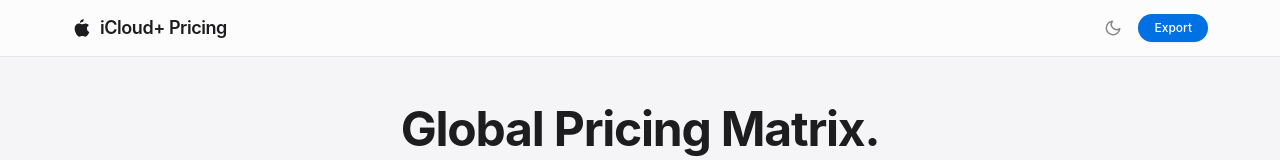
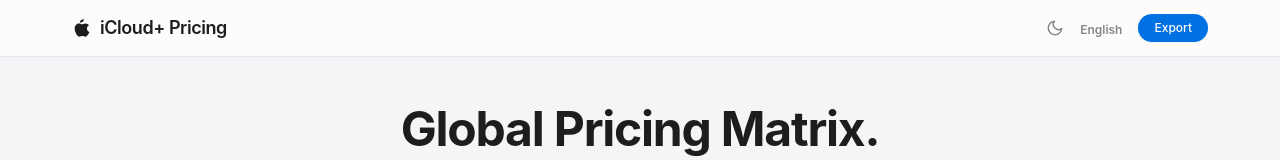
Before and after one commit to WhyWhySeeYa/iCloud-Global-Matrix, a Vue app: page / in a window 1280 px wide. Shown: the top 160 px of the page. Built offline with nearby package versions, Linux system fonts and the light colour scheme; no server answers.

Commit message:
Add i18n and configurable app copy

```diff
--- a/src/App.vue
+++ b/src/App.vue
@@ -3,10 +3,11 @@
  * @file App.vue
  * @description 主应用组件，负责视图渲染和组合各个业务逻辑 Hook
  */
-import { ref, onMounted } from 'vue';
+import { computed, ref, onMounted } from 'vue';
 import { useTheme } from './composables/useTheme.js';
 import { usePricingData } from './composables/usePricingData.js';
 import { useExport } from './composables/useExport.js';
+import { useI18n } from './composables/useI18n.js';
 
 // 组件引入
 import AppHeader from './components/AppHeader.vue';
@@ -17,10 +18,22 @@
 
 // --- 组合式 API (Hooks) 引入 ---
 
-// 1. 主题管理逻辑
+// 1. 多语言翻译逻辑
+const { locale, currentLocaleLabel, t, toggleLocale } = useI18n();
+
+// 2. 主题管理逻辑
 const { isDark, toggleTheme } = useTheme();
 
-// 2. 核心业务数据逻辑 (获取、解析、排序)
+const appTitle = computed(() => import.meta.env.VITE_APP_TITLE || t('appTitle'));
+const heroTitle = computed(() => import.meta.env.VITE_HERO_TITLE || t('heroTitle'));
+const heroSubtitle = computed(() => import.meta.env.VITE_HERO_SUBTITLE || t('heroSubtitle'));
+const pricingTableLabels = computed(() => ({
+  region: t('region'),
+  currency: t('currency'),
+  bestPrice: t('bestPrice')
+}));
+
+// 3. 核心业务数据逻辑 (获取、解析、排序)
 const {
   loading,
   loadingText,
@@ -31,9 +44,9 @@
   bestPrices,
   fetchData,
   toggleSort
-} = usePricingData();
+} = usePricingData(t);
 
-// 3. 导出图片逻辑
+// 4. 导出图片逻辑
 const { saveAsImage } = useExport();
 
 /**
@@ -67,15 +80,20 @@
     <!-- 顶部导航栏 -->
     <AppHeader
       :is-dark="isDark"
+      :app-title="appTitle"
+      :export-label="t('export')"
+      :theme-title="isDark ? t('switchToLight') : t('switchToDark')"
+      :locale-label="currentLocaleLabel"
       @toggle-theme="toggleTheme"
+      @toggle-locale="toggleLocale"
       @export="handleExport"
     />
 
     <main class="max-w-[1200px] mx-auto px-4 sm:px-6 lg:px-8 py-8 md:py-12">
       <!-- 页面标题区域 -->
       <div class="text-center mb-8 md:mb-12">
-        <h2 class="text-2xl md:text-5xl font-bold tracking-tight text-[#1d1d1f] dark:text-white mb-3 md:mb-4">Global Pricing Matrix.</h2>
-        <p class="text-sm md:text-lg text-[#86868b] max-w-2xl mx-auto">Compare iCloud+ storage plans across different regions and currencies in real-time.</p>
+        <h2 class="text-2xl md:text-5xl font-bold tracking-tight text-[#1d1d1f] dark:text-white mb-3 md:mb-4">{{ heroTitle }}</h2>
+        <p class="text-sm md:text-lg text-[#86868b] max-w-2xl mx-auto">{{ heroSubtitle }}</p>
       </div>
 
       <!-- 价格表格区域 (用于截图导出的容器) -->
@@ -88,14 +106,15 @@
           :sort-tier="sortTier"
           :is-asc="isAsc"
           :best-prices="bestPrices"
+          :labels="pricingTableLabels"
           @toggle-sort="toggleSort"
         />
       </div>
 
       <!-- 底部页脚 -->
       <footer class="mt-12 pb-8 text-center text-xs text-[#86868b]">
-        <p>Data Source: Apple Official Support • Exchange Rates: Open ER API</p>
-        <p class="mt-1">Last Updated: {{ new Date().toLocaleTimeString() }}</p>
+        <p>{{ t('dataSource') }}</p>
+        <p class="mt-1">{{ t('lastUpdated') }}: {{ new Date().toLocaleTimeString(locale === 'zh' ? 'zh-CN' : 'en-US') }}</p>
       </footer>
     </main>
   </div>
--- a/src/components/AppHeader.vue
+++ b/src/components/AppHeader.vue
@@ -7,10 +7,26 @@
   isDark: {
     type: Boolean,
     required: true
+  },
+  appTitle: {
+    type: String,
+    required: true
+  },
+  exportLabel: {
+    type: String,
+    required: true
+  },
+  themeTitle: {
+    type: String,
+    required: true
+  },
+  localeLabel: {
+    type: String,
+    required: true
   }
 });
 
-defineEmits(['toggle-theme', 'export']);
+defineEmits(['toggle-theme', 'toggle-locale', 'export']);
 </script>
 
 <template>
@@ -18,15 +34,18 @@
     <div class="header-inner">
       <div class="header-logo-area">
         <svg class="w-5 h-5 text-[#1d1d1f] dark:text-white" viewBox="0 0 384 512" fill="currentColor" xmlns="http://www.w3.org/2000/svg"><path d="M318.7 268.7c-.2-36.7 16.4-64.4 50-84.8-18.8-26.9-47.2-41.7-84.7-44.6-35.5-2.8-74.3 20.7-88.5 20.7-15 0-49.4-19.7-76.4-19.7C63.3 141.2 4 184.8 4 273.5q0 39.3 14.4 81.2c12.8 36.7 59 126.7 107.2 125.2 25.2-.6 43-17.9 75.8-17.9 31.8 0 48.3 17.9 76.4 17.3 48.6-.7 90.4-84.3 102.8-119.6-34.9-15.8-61.5-39.8-61.9-91zM207.6 105.5c20.8-25.9 30.4-49.6 26.3-81.2-24.4 1.5-49.3 14.1-68.2 32-17.5 16.7-28.9 39.8-25.3 64.3 25.6 2 49.8-13.2 67.2-15.1z"/></svg>
-        <h1 class="header-title">iCloud+ Pricing</h1>
+        <h1 class="header-title">{{ appTitle }}</h1>
       </div>
 
       <div class="header-actions">
-        <button @click="$emit('toggle-theme')" class="btn-theme-toggle" :title="isDark ? 'Switch to Light Mode' : 'Switch to Dark Mode'">
+        <button @click="$emit('toggle-theme')" class="btn-theme-toggle" :title="themeTitle">
           <svg v-if="isDark" xmlns="http://www.w3.org/2000/svg" width="18" height="18" viewBox="0 0 24 24" fill="none" stroke="currentColor" stroke-width="2" stroke-linecap="round" stroke-linejoin="round"><circle cx="12" cy="12" r="5"></circle><line x1="12" y1="1" x2="12" y2="3"></line><line x1="12" y1="21" x2="12" y2="23"></line><line x1="4.22" y1="4.22" x2="5.64" y2="5.64"></line><line x1="18.36" y1="18.36" x2="19.78" y2="19.78"></line><line x1="1" y1="12" x2="3" y2="12"></line><line x1="21" y1="12" x2="23" y2="12"></line><line x1="4.22" y1="19.78" x2="5.64" y2="18.36"></line><line x1="18.36" y1="5.64" x2="19.78" y2="4.22"></line></svg>
           <svg v-else xmlns="http://www.w3.org/2000/svg" width="18" height="18" viewBox="0 0 24 24" fill="none" stroke="currentColor" stroke-width="2" stroke-linecap="round" stroke-linejoin="round"><path d="M21 12.79A9 9 0 1 1 11.21 3 7 7 0 0 0 21 12.79z"></path></svg>
         </button>
-        <button @click="$emit('export')" class="btn-export">Export</button>
+        <button @click="$emit('toggle-locale')" class="btn-theme-toggle" :title="localeLabel">
+          <span class="text-xs font-semibold">{{ localeLabel }}</span>
+        </button>
+        <button @click="$emit('export')" class="btn-export">{{ exportLabel }}</button>
       </div>
     </div>
   </header>
--- a/src/components/PricingTable.vue
+++ b/src/components/PricingTable.vue
@@ -33,6 +33,10 @@
   bestPrices: {
     type: Object,
     required: true
+  },
+  labels: {
+    type: Object,
+    required: true
   }
 });
 
@@ -57,7 +61,7 @@
   <!-- Data Table -->
   <div v-else class="bg-white dark:bg-[#1c1c1e] rounded-3xl shadow-sm border border-gray-100 dark:border-gray-800 overflow-hidden transition-colors duration-300 p-2 md:p-4">
     <el-table :data="data" style="width: 100%" :row-class-name="() => 'transition-colors'">
-      <el-table-column fixed prop="CountryZH" label="Region" min-width="120">
+      <el-table-column fixed prop="CountryZH" :label="labels.region" min-width="120">
         <template #default="scope">
           <div class="flex items-center gap-2 md:gap-3">
             <span class="text-[#86868b] text-xs w-4 md:w-5 text-right shrink-0">{{ scope.$index + 1 }}</span>
@@ -69,7 +73,7 @@
         </template>
       </el-table-column>
 
-      <el-table-column prop="Currency" label="Currency" align="center" min-width="120">
+      <el-table-column prop="Currency" :label="labels.currency" align="center" min-width="120">
         <template #default="scope">
           <span class="text-xs text-[#86868b]">{{ scope.row.Currency }}</span>
         </template>
@@ -99,7 +103,7 @@
               </span>
 
               <span v-if="scope.row.Plans.find(p => p.Name === tier)?.PriceInCNY === bestPrices[tier]"
-                    class="flex h-1.5 w-1.5 rounded-full bg-[#0071e3]" title="Best Price">
+                    class="flex h-1.5 w-1.5 rounded-full bg-[#0071e3]" :title="labels.bestPrice">
               </span>
             </div>
 
--- /dev/null
+++ b/src/composables/useI18n.js
@@ -0,0 +1,86 @@
+/**
+ * @file useI18n.js
+ * @description 简单多语言翻译 Hook，支持通过环境变量设置默认语言
+ */
+import { computed, ref } from 'vue';
+
+const DEFAULT_LOCALE = import.meta.env.VITE_DEFAULT_LOCALE || 'en';
+const STORAGE_KEY = 'icloud-pricing-locale';
+
+const messages = {
+  en: {
+    appTitle: 'iCloud+ Pricing',
+    heroTitle: 'Global Pricing Matrix.',
+    heroSubtitle: 'Compare iCloud+ storage plans across different regions and currencies in real-time.',
+    export: 'Export',
+    switchToLight: 'Switch to Light Mode',
+    switchToDark: 'Switch to Dark Mode',
+    region: 'Region',
+    currency: 'Currency',
+    bestPrice: 'Best Price',
+    dataSource: 'Data Source: Apple Official Support • Exchange Rates: Open ER API',
+    lastUpdated: 'Last Updated',
+    initializing: 'INITIALIZING SYSTEM...',
+    fetchingPricingData: 'FETCHING PRICING DATA...',
+    dataFetchFailed: 'DATA FETCH FAILED. CHECK NETWORK OR USE LOCAL SOURCE.'
+  },
+  zh: {
+    appTitle: 'iCloud+ 价格',
+    heroTitle: '全球价格矩阵。',
+    heroSubtitle: '实时比较不同国家/地区和货币的 iCloud+ 存储套餐价格。',
+    export: '导出',
+    switchToLight: '切换到亮色模式',
+    switchToDark: '切换到暗色模式',
+    region: '地区',
+    currency: '货币',
+    bestPrice: '最低价格',
+    dataSource: '数据来源：Apple 官方支持 • 汇率：Open ER API',
+    lastUpdated: '最后更新',
+    initializing: '正在初始化系统...',
+    fetchingPricingData: '正在获取价格数据...',
+    dataFetchFailed: '数据获取失败，请检查网络或使用本地数据源。'
+  }
+};
+
+const normalizeLocale = (locale) => {
+  if (!locale) return 'en';
+  const normalized = locale.toLowerCase();
+  if (normalized.startsWith('zh')) return 'zh';
+  return 'en';
+};
+
+const initialLocale = normalizeLocale(
+  localStorage.getItem(STORAGE_KEY) || DEFAULT_LOCALE || navigator.language
+);
+
+const locale = ref(initialLocale);
+
+export function useI18n() {
+  const availableLocales = [
+    { value: 'en', label: 'English' },
+    { value: 'zh', label: '中文' }
+  ];
+
+  const t = (key) => messages[locale.value]?.[key] || messages.en[key] || key;
+
+  const setLocale = (nextLocale) => {
+    locale.value = normalizeLocale(nextLocale);
+    localStorage.setItem(STORAGE_KEY, locale.value);
+    document.documentElement.lang = locale.value === 'zh' ? 'zh-CN' : 'en';
+  };
+
+  const toggleLocale = () => {
+    setLocale(locale.value === 'zh' ? 'en' : 'zh');
+  };
+
+  setLocale(locale.value);
+
+  return {
+    locale,
+    availableLocales,
+    currentLocaleLabel: computed(() => availableLocales.find((item) => item.value === locale.value)?.label || 'English'),
+    t,
+    setLocale,
+    toggleLocale
+  };
+}
--- a/src/composables/usePricingData.js
+++ b/src/composables/usePricingData.js
@@ -6,11 +6,11 @@
 import { STORAGE_TIERS } from '../config/constants.js';
 import { fetchPricingData } from '../api/index.js';
 
-export function usePricingData() {
+export function usePricingData(t) {
   // --- 响应式状态 ---
   const rawData = ref([]); // 原始解析数据
   const loading = ref(true); // 加载状态
-  const loadingText = ref('INITIALIZING SYSTEM...'); // 加载提示
+  const loadingText = ref(t('initializing')); // 加载提示
   const error = ref(null); // 错误信息
 
   // --- 排序状态 ---
@@ -26,12 +26,12 @@
 
     try {
       // 1. 从服务端获取已经抓取、解析并计算好的价格数据
-      loadingText.value = 'FETCHING PRICING DATA...';
+      loadingText.value = t('fetchingPricingData');
       rawData.value = await fetchPricingData();
 
     } catch (err) {
       console.error('数据处理失败:', err);
-      error.value = "DATA FETCH FAILED. CHECK NETWORK OR USE LOCAL SOURCE.";
+      error.value = t('dataFetchFailed');
     } finally {
       loading.value = false;
     }
```
Also changed, not shown: 2 other files (tests, documents, lock files or other folders).
